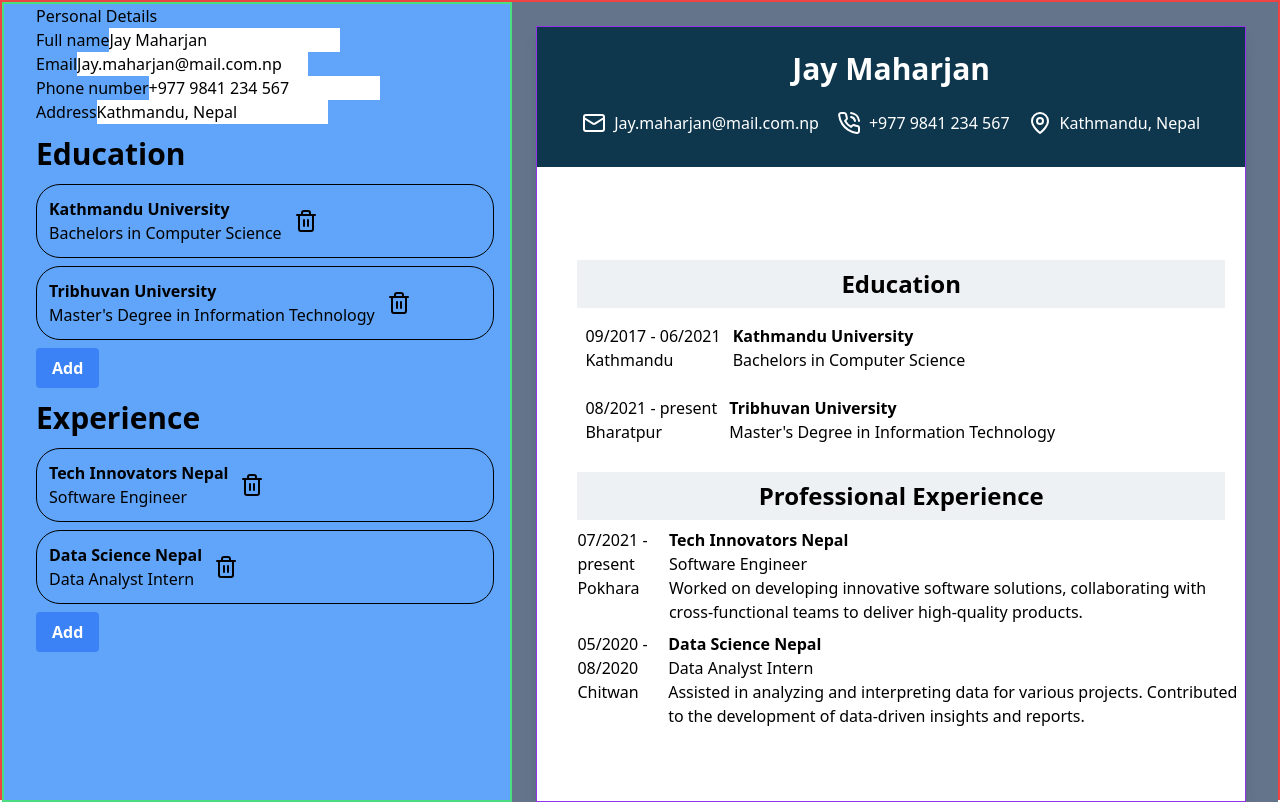
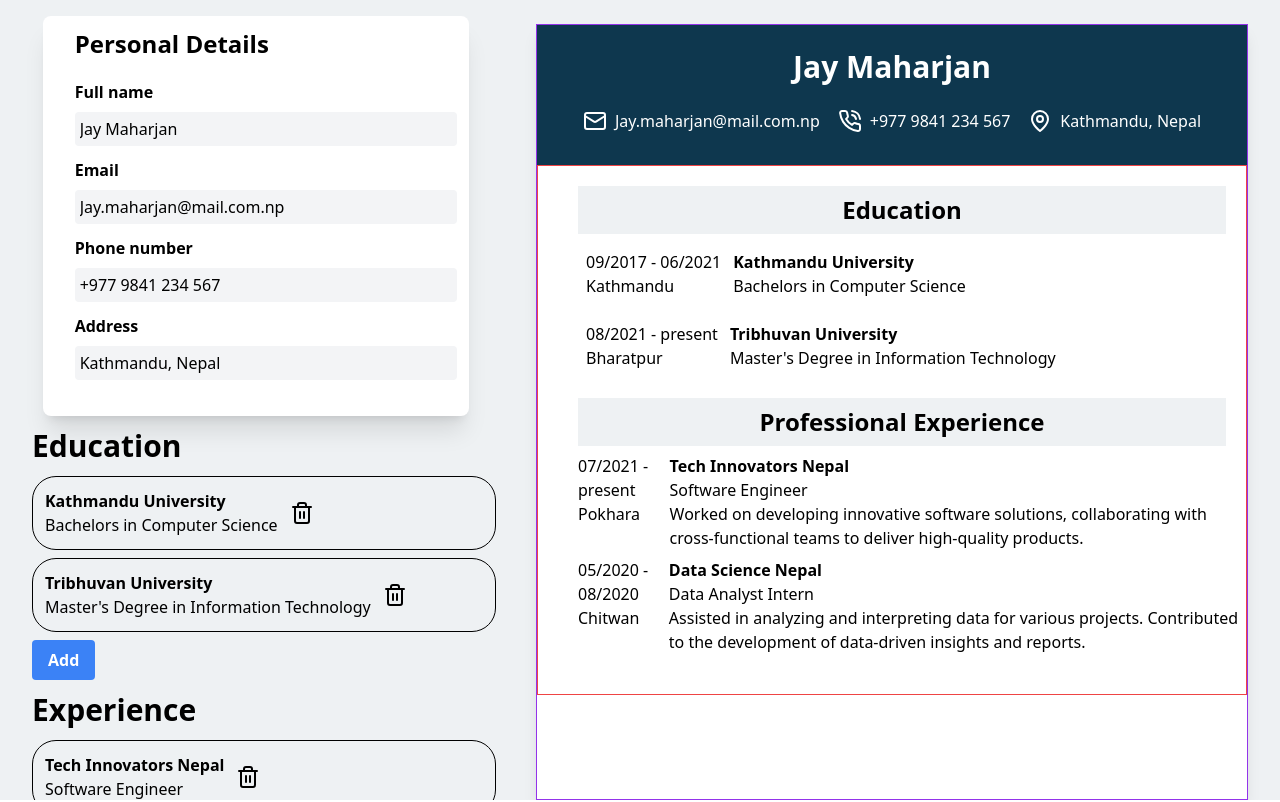
Before and after one commit to SubashJirel/cvApplication, a React (Vite) app: page / in a window 1280 px wide. Built offline with nearby package versions, Linux system fonts and the light colour scheme.

Commit message:
styled the personal details form

```diff
--- a/src/App.jsx
+++ b/src/App.jsx
@@ -25,8 +25,8 @@ function App() {
 
   return (
     <>
-      <div className="border-2 border-red-500  grid grid-cols-5 h-screen ">
-        <div className="border-2 border-green-400 bg-blue-400 col-span-2 overflow-auto custom-scrollbar h-screen">
+      <div className="  grid grid-cols-5 h-screen bg-[#EEF1F3] ">
+        <div className=" bg-[#EEF1F3] col-span-2 overflow-auto custom-scrollbar h-screen">
           <PersonalDetails
             onChange={handlePersonalInfoChange}
             fullName={personalInfo.fullName}
@@ -41,7 +41,7 @@ function App() {
           />
         </div>
 
-        <div className=" col-span-3 bg-slate-500 flex flex-col space-y-4 ">
+        <div className=" col-span-3 bg-[#EEF1F3] flex flex-col space-y-4 ">
           <ResumePreview
             personalInfo={personalInfo}
             education={education}
--- a/src/components/InputGroup.jsx
+++ b/src/components/InputGroup.jsx
@@ -5,14 +5,13 @@ function InputGroup({
   labelText,
   onChange,
   value,
-  optional,
+
   'data-key': dataKey,
 }) {
   return (
-    <div className="input-group">
-      <label htmlFor={id}>
-        <span className="label-text">{labelText}</span>
-        {optional && <span className="optional-text">optional</span>}
+    <div className="input-group flex flex-col mb-3">
+      <label htmlFor={id} className="mb-2">
+        <span className="label-text font-semibold ">{labelText}</span>
       </label>
 
       {type === 'textarea' ? (
@@ -25,6 +24,7 @@ function InputGroup({
         ></textarea>
       ) : (
         <input
+          className="p-[5px] rounded focus:outline-none focus:ring focus:[#3B83F6] bg-[#F3F4F6]"
           type={type}
           id={id}
           placeholder={placeholder}
--- a/src/components/personal-info/PersonalDetails.jsx
+++ b/src/components/personal-info/PersonalDetails.jsx
@@ -2,8 +2,11 @@ import InputGroup from '../inputGroup';
 function PersonalDetails({ fullName, email, phoneNumber, address, onChange }) {
   return (
     <>
-      <form className="ps-8" action="">
-        <h2>Personal Details</h2>
+      <form
+        className="ps-8  bg-[#FFFFFF] h-[400px] shadow-xl rounded-lg w-5/6 m-auto mt-4 p-3 "
+        action=""
+      >
+        <h2 className="text-2xl font-bold pb-5 ">Personal Details</h2>
         <InputGroup
           type="text"
           id="full-name"
--- a/src/components/previewRightSide/ResumePreview.jsx
+++ b/src/components/previewRightSide/ResumePreview.jsx
@@ -4,9 +4,9 @@ import PreviewExperience from './PreviewExperience';
 function ResumePreview({ personalInfo, education, experience }) {
   return (
     <div className="  bg-white shadow-lg preview-container border border-purple-600 h-full  mt-6 ml-6 mr-8 ">
-      <div className="resume top bg-white grid h-full w-full sticky top-0 auto-rows-auto">
+      <div className="resume top bg-white flex flex-col h-full w-full auto-rows-auto">
         <PreviewPersonalDetails personalInfo={personalInfo} />
-        <div>
+        <div className="border border-red-500 pb-10">
           <PreviewEducation education={education} />
           <PreviewExperience experience={experience} />
         </div>
```
